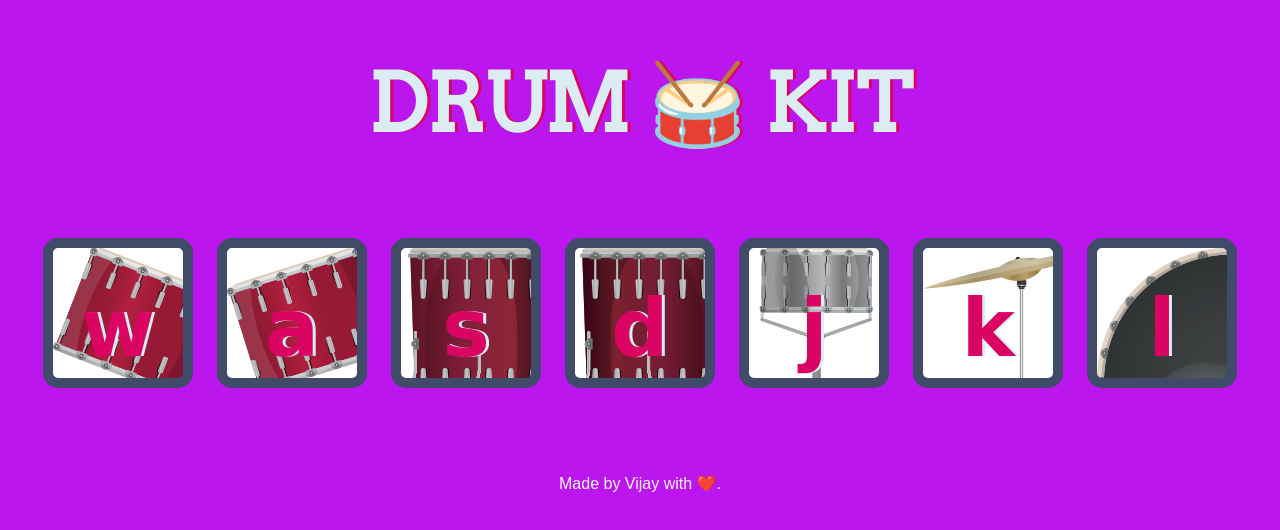
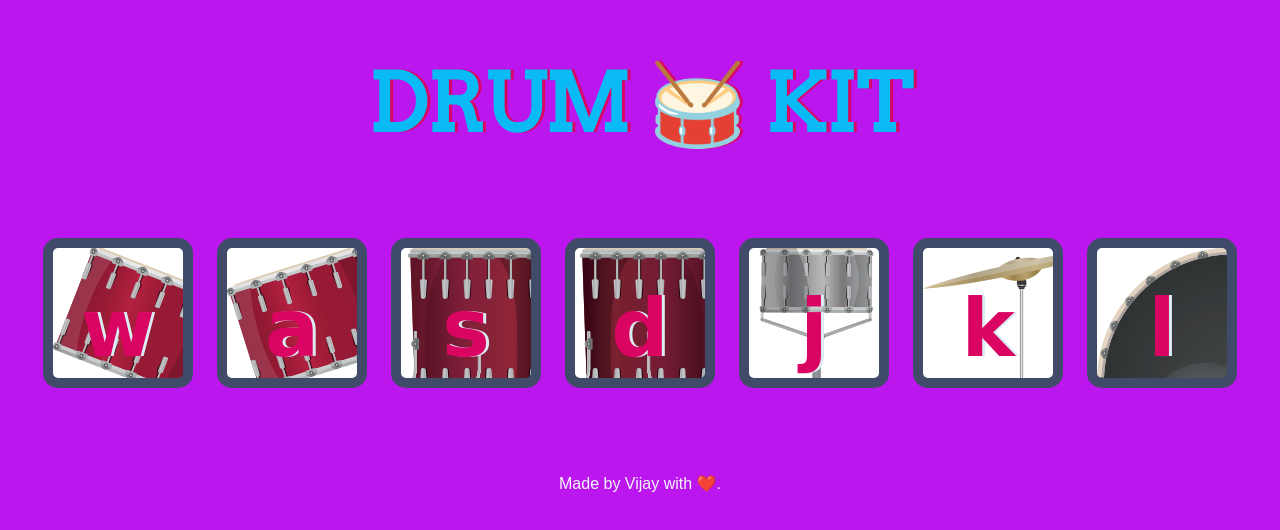
Before and after one commit to Vijayakumarbiradar22/Drum-Kit-Website, a plain HTML site: page index.html in a window 1280 px wide. Drawn offline with Linux system fonts and the light colour scheme.

Commit message:
heading edited

```diff
--- a/styles.css
+++ b/styles.css
@@ -5,7 +5,7 @@ body {
 
 h1 {
   font-size: 5rem;
-  color: #DBEDF3;
+  color: #0abaf5;
   font-family: "Arvo", cursive;
   text-shadow: 3px 0 #DA0463;
 
```
